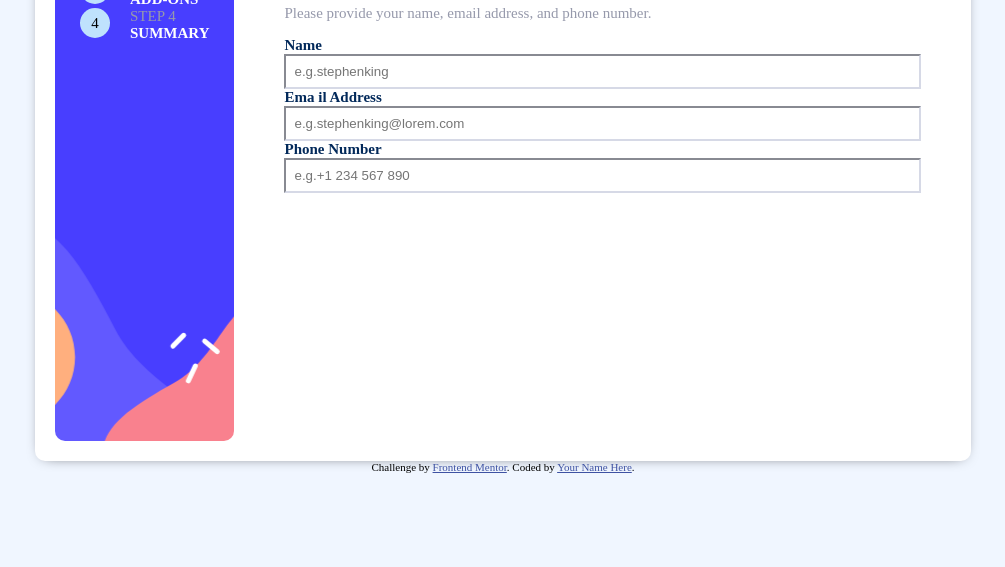
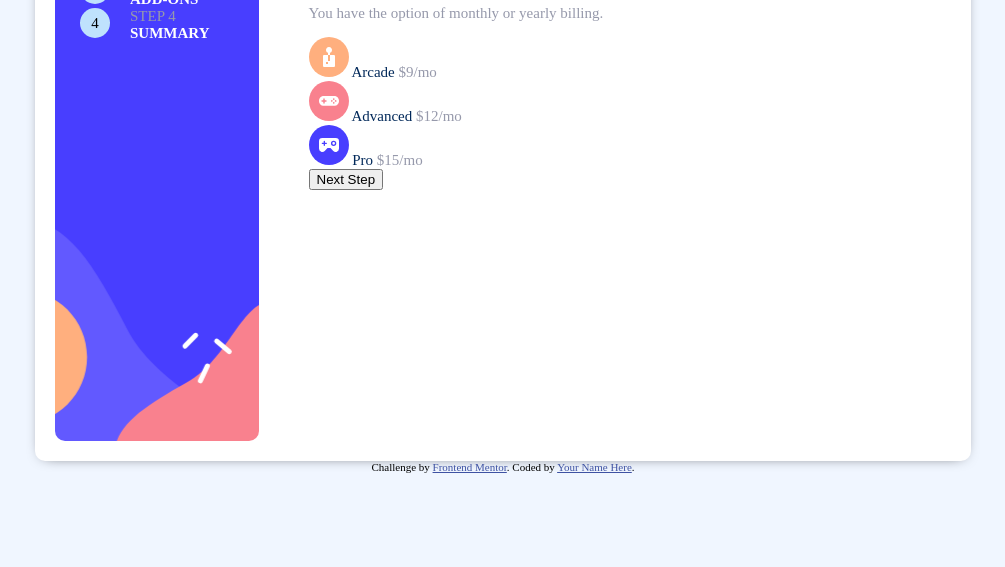
Before and after one commit to Subhsree/multi-step-form, a plain HTML site: page index.html in a window 1280 px wide. Shown: the part 233-800 px from the top of the page, without its empty margins (137-1142 px from the left). Drawn offline with Linux system fonts and the light colour scheme.

Commit message:
Update index.html

```diff
--- a/index.html
+++ b/index.html
@@ -8,6 +8,9 @@
 
   <title>Frontend Mentor | Multi-step form</title>
   <link rel="stylesheet" href="style.css">
+  <link rel="preconnect" href="https://fonts.googleapis.com">
+  <link rel="preconnect" href="https://fonts.gstatic.com" crossorigin>
+  <link href="https://fonts.googleapis.com/css2?family=Ubuntu:wght@400;500;700&display=swap" rel="stylesheet">
 
   <!-- Feel free to remove these styles or customise in your own stylesheet 👍 -->
   <style>
@@ -52,51 +55,50 @@
     <!--Sidebar end -->
     <form action="">
       <!-- Step 1 start -->
-      <div class="tab">
-        <h1 class="darkblue">Personal info</h1>
-        <p class="grayfont">Please provide your name, email address, and phone number.</p>
+      <!-- <div class="tab">
+        <h1 class="marinebluefont ubuntu-bold">Personal info</h1>
+        <p class="grayfont ubuntu-medium">Please provide your name, email address, and phone number.</p>
 
-        <label for="name" class="marinebluefont bold">Name</label>
+        <label for="name" class="marinebluefont ubuntu-medium">Name</label>
         <input type="text" name="name" id="name" placeholder="e.g.stephenking" class="inputbox">
 
-        <label for="emailid" class="marinebluefont bold">Ema
+        <label for="emailid" class="marinebluefont ubuntu-medium">Email Address</label>
+        <input type="email" name="emailid" id="emailid" placeholder="e.g.stephenking@lorem.com" class="inputbox ubuntu-medium ">
 
-
-          il Address</label>
-        <input type="email" name="emailid" id="emailid" placeholder="e.g.stephenking@lorem.com" class="inputbox">
-
-        <label for="phoneno" class="marinebluefont bold">Phone Number</label>
-        <input type="text" name="phno" id="phno" placeholder="e.g.+1 234 567 890" class="inputbox">
-      </div>
+        <label for="phoneno" class="marinebluefont ubuntu-medium">Phone Number</label>
+        <input type="text" name="phno" id="phno" placeholder="e.g.+1 234 567 890" class="inputbox ubuntu-medium ">
+      </div> -->
       <!-- Step 1 end -->
-
       <!-- Step 2 start -->
-      <!-- <div class="tab">
-        <h1 class="heading">Select your plan</h1>
-        <p class="grayfont">You have the option of monthly or yearly billing.</p>
-        <div class="planbtn">
+      <div class="tab">
+        <h1  class="marinebluefont ubuntu-bold">Select your plan</h1>
+        <p class="grayfont ubuntu-medium">You have the option of monthly or yearly billing.</p>
+        <div class="planbtn-container">
+          <div class="planbtn">
           <img src="assets/images/icon-arcade.svg" alt="arcade">
-          <span>Arcade</span>
-          <span>$9/mo</span>
+          <span class="marinebluefont ubuntu-bold">Arcade</span>
+          <span class="grayfont">$9/mo</span>
           <span></span>
         </div>
         <div class="planbtn">
           <img src="assets/images/icon-advanced.svg" alt="advanced">
-          <span>Advanced</span>
-          <span>$12/mo</span>
+          <span class="marinebluefont ubuntu-bold">Advanced</span>
+          <span class="grayfont">$12/mo</span>
           <span></span>
         </div>
         <div class="planbtn">
           <img src="assets/images/icon-pro.svg" alt="pro">
-          <span>Pro</span>
-          <span>$15/mo</span>
+          <span class="marinebluefont ubuntu-bold">Pro</span>
+          <span class="grayfont">$15/mo</span>
           <span></span>
         </div>
-        <div class="">
+        <div class="plantime">
 
         </div>
-      </div> -->
+        </div>
+      </div>
       <!-- Step 2 end -->
+      <button type="submit" class="btn">Next Step</button>
 
       <!-- step 3 start -->
       <!-- <div class="tab">
```
